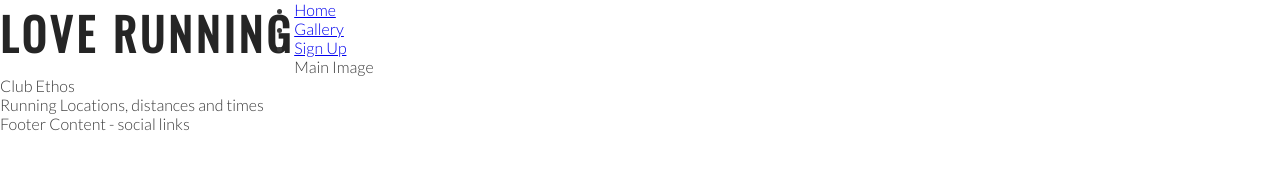
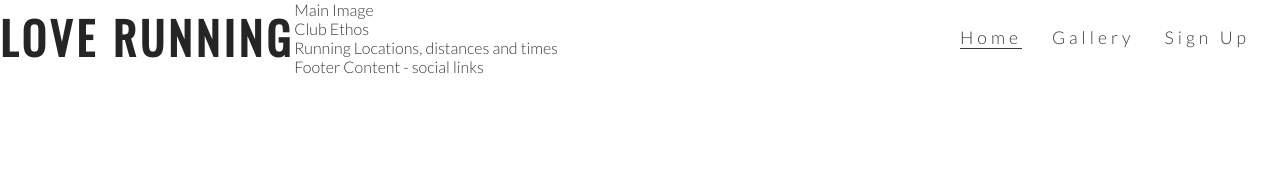
Before and after one commit to denham-ed/love-running, a plain HTML site: page index.html in a window 1280 px wide. Drawn offline with nearby package versions, Linux system fonts and the light colour scheme.

Commit message:
Style navigation links

```diff
--- a/assets/css/style.css
+++ b/assets/css/style.css
@@ -25,3 +25,34 @@ h1, h2 {
     float: left;
     font-size: 280%;
 }
+
+/* navigation links */
+#menu {
+    font-size: 110%;
+    letter-spacing: 4px;
+
+}
+
+
+#menu, #logo {
+    line-height: 75px;
+}
+
+#menu li {
+    float: right;
+    list-style: none;
+    margin-right: 30px;
+}
+
+#menu a {
+    text-decoration: none;
+    color: inherit
+}
+
+#menu a:hover {
+    border-bottom: 1px solid #3a3a3a;
+}
+
+.active {
+    border-bottom: 1px solid #3a3a3a;
+}
--- a/index.html
+++ b/index.html
@@ -16,17 +16,19 @@
         <a href="index.html">
             <h1 id="logo">Love Running</h1>
         </a>
-        <nav>
+        <nav id="menu">
             <ul>
                 <li>
-                    <a href="index.html">Home</a>
+                    <a href="#">Sign Up</a>
                 </li>
+
                 <li>
                     <a href="#">Gallery</a>
                 </li>
                 <li>
-                    <a href="#">Sign Up</a>
+                    <a href="index.html" class="active">Home</a>
                 </li>
+
             </ul>
         </nav>
     </header>
```
